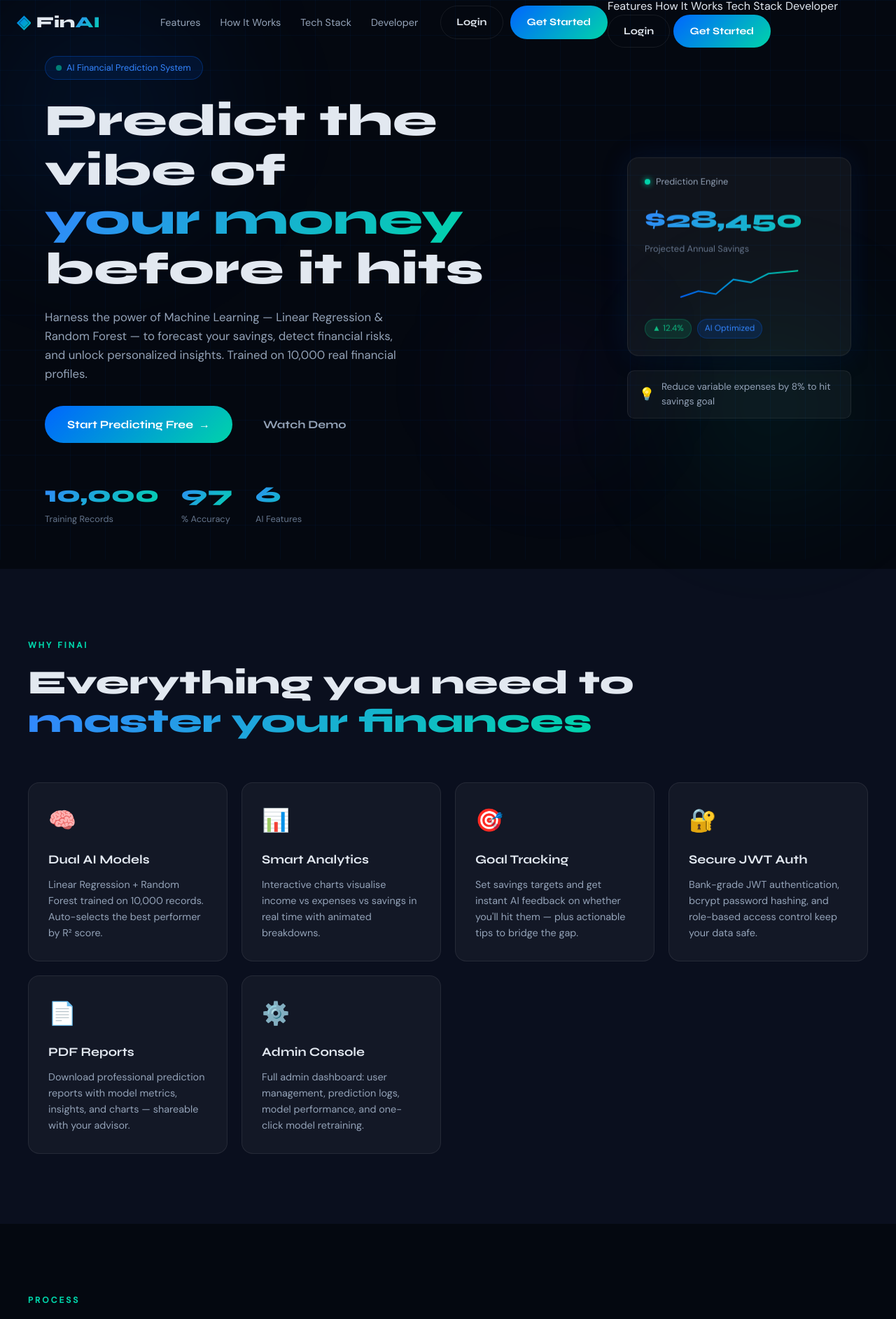
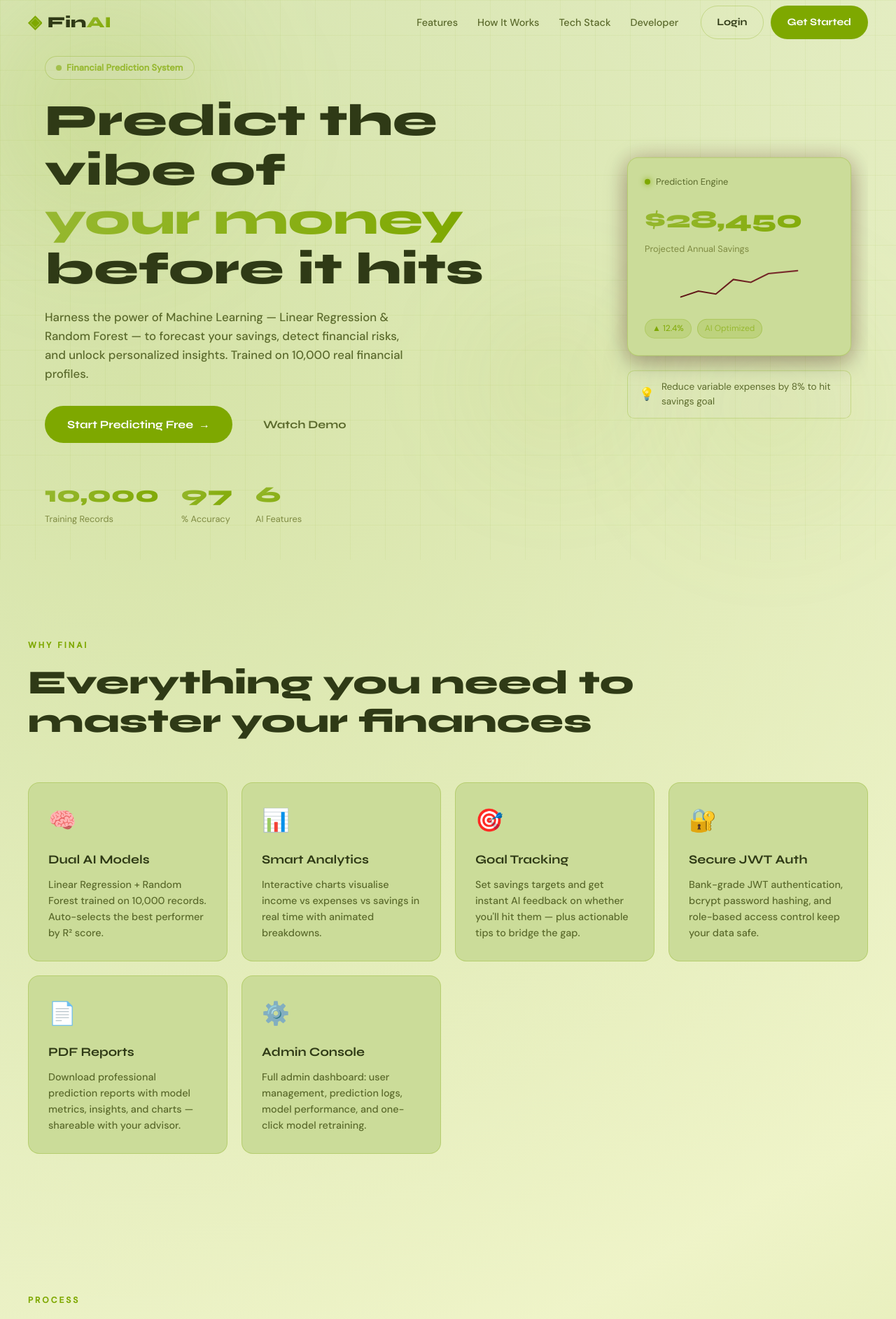
Before and after one commit to baarti20/finAI, a Flask app: page / in a window 1280 px wide. Shown: the top 1885 px of the page at 70% size. Run offline with Flask 3, Linux system fonts and the light colour scheme.

Commit message:
Updated project files

```diff
--- a/backend/app.py
+++ b/backend/app.py
@@ -10,7 +10,6 @@ from routes.api import api
 
 BASE_DIR = os.path.dirname(os.path.abspath(__file__))
 FRONTEND = os.path.join(BASE_DIR, '..', 'frontend')
-
 
 def create_app():
     app = Flask(__name__, static_folder=os.path.join(FRONTEND, 'static'))
@@ -65,6 +64,11 @@ def create_app():
     def static_files(filename):
         return send_from_directory(os.path.join(FRONTEND, 'static'), filename)
 
+    # Serve well-known app-specific configuration used by Chrome DevTools
+    @app.route('/.well-known/<path:filename>')
+    def well_known(filename):
+        return send_from_directory(os.path.join(FRONTEND, 'static', '.well-known'), filename)
+
     return app
 
 
--- a/frontend/static/css/main.css
+++ b/frontend/static/css/main.css
@@ -1,31 +1,36 @@
 /* FinAI — Main Stylesheet — Glassmorphism Fintech Dark Theme */
 
 :root {
-  --bg: #040810;
-  --bg2: #0a0f1e;
-  --bg3: #111827;
-  --card: rgba(255,255,255,0.04);
-  --card-border: rgba(255,255,255,0.08);
-  --card-hover: rgba(255,255,255,0.07);
-  --blue: #0066ff;
-  --blue-light: #3385ff;
-  --green: #00d4aa;
-  --green-light: #00ffcc;
-  --purple: #7c3aed;
-  --text: #e2e8f0;
-  --text-muted: #94a3b8;
-  --text-dim: #64748b;
-  --danger: #ef4444;
-  --warning: #f59e0b;
-  --success: #10b981;
+  --bg: #e5eecc;
+  --bg2: #d4e3a7;
+  --bg3: #98b933;
+  --olive-1: #e5eecc;
+  --olive-2: #d4e3a7;
+  --olive-3: #98b933;
+  --olive-4: #7ea800;
+  --olive-5: #98b933;
+  --card: #cbdc99;
+  --card-border: rgba(126, 168, 0, 0.28);
+  --card-hover: #c9dc94;
+  --blue: #7ea800;
+  --blue-light: #98b933;
+  --green: #7ea800;
+  --green-light: #98b933;
+  --purple: #e5eecc;
+  --text: #2f3a16;
+  --text-muted: #5b6a2c;
+  --text-dim: #7f8b43;
+  --danger: #7ea800;
+  --warning: #98b933;
+  --success: #7ea800;
   --radius: 16px;
   --radius-sm: 10px;
-  --transition: 0.3s cubic-bezier(0.4,0,0.2,1);
+  --transition: 0.26s ease-in-out;
   --font-display: 'Syne', sans-serif;
   --font-body: 'DM Sans', sans-serif;
-  --shadow: 0 4px 30px rgba(0,0,0,0.4);
-  --glow-blue: 0 0 40px rgba(0,102,255,0.15);
-  --glow-green: 0 0 40px rgba(0,212,170,0.15);
+  --shadow: 0 10px 34px rgba(26, 3, 3, 0.28);
+  --glow-blue: 0 0 30px rgba(125, 47, 47, 0.18);
+  --glow-green: 0 0 26px rgba(107, 33, 33, 0.18);
 }
 
 *, *::before, *::after { box-sizing: border-box; margin: 0; padding: 0; }
@@ -34,14 +39,22 @@ html { scroll-behavior: smooth; font-size: 16px; }
 
 body {
   font-family: var(--font-body);
-  background: var(--bg);
+  background:
+    radial-gradient(circle at 15% 12%, rgba(126, 168, 0, 0.18), transparent 42%),
+    radial-gradient(circle at 82% 88%, rgba(152, 185, 51, 0.16), transparent 38%),
+    linear-gradient(150deg, var(--bg) 0%, #f2f6ce 44%, var(--bg3) 100%);
   color: var(--text);
   line-height: 1.6;
   overflow-x: hidden;
 }
 
+p {
+  font-weight: 550;
+}
+
 a { text-decoration: none; color: inherit; }
-ul { list-style: none; }
+ul { list-style: none; font-weight: 550; }
+li { font-weight: 550; }
 
 /* ─── TYPOGRAPHY ─────────────────────────────────────────────────── */
 .gradient-text {
@@ -173,11 +185,13 @@ ul { list-style: none; }
   display: flex;
   gap: 28px;
   margin-left: auto;
+  font-weight: 550;
 }
 .nav-links a {
   color: var(--text-muted);
   font-size: 0.9rem;
   transition: var(--transition);
+  font-weight: 550;
 }
 .nav-links a:hover { color: var(--text); }
 .nav-cta {
@@ -210,8 +224,8 @@ ul { list-style: none; }
   position: fixed;
   inset: 0;
   background-image:
-    linear-gradient(rgba(0,102,255,0.05) 1px, transparent 1px),
-    linear-gradient(90deg, rgba(0,102,255,0.05) 1px, transparent 1px);
+    linear-gradient(rgba(126,168,0,0.06) 1px, transparent 1px),
+    linear-gradient(90deg, rgba(126,168,0,0.06) 1px, transparent 1px);
   background-size: 50px 50px;
   pointer-events: none;
   z-index: 0;
@@ -230,18 +244,18 @@ ul { list-style: none; }
 }
 .orb-1 {
   width: 500px; height: 500px;
-  background: radial-gradient(circle, rgba(0,102,255,0.12), transparent 70%);
+  background: radial-gradient(circle, rgba(126,168,0,0.18), transparent 70%);
   top: -100px; left: -100px;
 }
 .orb-2 {
   width: 400px; height: 400px;
-  background: radial-gradient(circle, rgba(0,212,170,0.10), transparent 70%);
+  background: radial-gradient(circle, rgba(152,185,51,0.14), transparent 70%);
   bottom: 0; right: 0;
   animation-delay: -4s;
 }
 .orb-3 {
   width: 300px; height: 300px;
-  background: radial-gradient(circle, rgba(124,58,237,0.08), transparent 70%);
+  background: radial-gradient(circle, rgba(126,168,0,0.12), transparent 70%);
   top: 50%; left: 50%;
   animation-delay: -2s;
 }
@@ -261,10 +275,11 @@ ul { list-style: none; }
   align-items: center;
   gap: 8px;
   padding: 6px 16px;
-  background: rgba(0,102,255,0.1);
-  border: 1px solid rgba(0,102,255,0.3);
+  background: rgba(221, 222, 212, 0.16);
+  border: 1px solid rgba(126,168,0,0.3);
   border-radius: 50px;
   font-size: 0.8rem;
+  font-weight: 700;
   color: var(--blue-light);
   margin-bottom: 24px;
   animation: fade-up 0.6s ease both;
@@ -332,8 +347,8 @@ ul { list-style: none; }
   animation: fade-up 0.8s 0.2s ease both;
 }
 .card-float {
-  background: rgba(255,255,255,0.05);
-  backdrop-filter: blur(20px);
+  background: rgba(221, 222, 212, 0.16);
+  backdrop-filter: blur(14px);
   border: 1px solid var(--card-border);
   border-radius: var(--radius);
   padding: 24px;
@@ -381,22 +396,22 @@ ul { list-style: none; }
 }
 .badge-green {
   padding: 3px 10px;
-  background: rgba(16,185,129,0.15);
-  border: 1px solid rgba(16,185,129,0.3);
+  background: rgba(152,185,51,0.24);
+  border: 1px solid rgba(152,185,51,0.35);
   border-radius: 50px;
   font-size: 0.75rem;
   color: var(--success);
 }
 .badge-blue {
   padding: 3px 10px;
-  background: rgba(0,102,255,0.15);
-  border: 1px solid rgba(0,102,255,0.3);
+  background: rgba(126,168,0,0.18);
+  border: 1px solid rgba(126,168,0,0.3);
   border-radius: 50px;
   font-size: 0.75rem;
   color: var(--blue-light);
 }
 .card-insight {
-  background: rgba(255,255,255,0.04);
+  background: rgba(221, 222, 212, 0.1);
   border: 1px solid var(--card-border);
   border-radius: var(--radius-sm);
   padding: 12px 16px;
@@ -431,10 +446,11 @@ ul { list-style: none; }
   font-weight: 800;
   line-height: 1.15;
   margin-bottom: 60px;
+  color: var(--text);
 }
 
 /* ─── FEATURES ───────────────────────────────────────────────────── */
-.features { background: var(--bg2); }
+.features { background: transparent; }
 .features-grid {
   display: grid;
   grid-template-columns: repeat(auto-fit, minmax(280px, 1fr));
@@ -1383,7 +1431,7 @@ select option {
 ::-webkit-scrollbar { width: 6px; }
 ::-webkit-scrollbar-track { background: var(--bg); }
 ::-webkit-scrollbar-thumb {
-  background: rgba(0,102,255,0.3);
+  background: rgba(126,168,0,0.35);
   border-radius: 3px;
 }
 
@@ -1391,6 +1439,55 @@ select option {
 @keyframes fade-up {
   from { opacity: 0; transform: translateY(24px); }
   to { opacity: 1; transform: translateY(0); }
+}
+
+/* Matte mode: remove glass/frosted effects */
+.nav.scrolled,
+.card-float,
+.auth-card,
+.sidebar,
+.panel-card,
+.chatbot-window,
+.analytics-stat-card,
+.stat-card,
+.feature-card,
+.tech-card,
+.dev-card,
+.cta-box,
+.admin-tab,
+.chat-msg.bot,
+.chatbot-input,
+#navMobileMenu,
+.loading-overlay,
+.sidebar-backdrop {
+  backdrop-filter: none !important;
+}
+
+.card-float,
+.auth-card,
+.panel-card,
+.analytics-stat-card,
+.stat-card,
+.feature-card,
+.tech-card,
+.dev-card,
+.cta-box,
+.admin-tab,
+.chat-msg.bot,
+.chatbot-input {
+  background: var(--card) !important;
+  border-color: var(--card-border) !important;
+}
+
+.sidebar,
+#navMobileMenu,
+.chatbot-window {
+  background: var(--bg2) !important;
+}
+
+.loading-overlay,
+.sidebar-backdrop {
+  background: rgba(26, 3, 3, 0.82) !important;
 }
 
 /* ─── RESPONSIVE ─────────────────────────────────────────────────── */
--- a/frontend/templates/index.html
+++ b/frontend/templates/index.html
@@ -29,15 +29,7 @@
     </div>
     <button class="nav-toggle" id="navToggle" aria-label="Toggle menu">☰</button>
   </div>
-  <!-- Mobile menu -->
-  <div class="nav-mobile-menu" id="navMobileMenu">
-    <a href="#features">Features</a>
-    <a href="#how-it-works">How It Works</a>
-    <a href="#tech">Tech Stack</a>
-    <a href="#developer">Developer</a>
-    <a href="/login" class="btn-outline">Login</a>
-    <a href="/register" class="btn-primary">Get Started</a>
-  </div>
+
 </nav>
 
 <!-- ─── HERO ─────────────────────────────────────────────────────────── -->
@@ -51,7 +43,7 @@
   <div class="hero-content">
     <div class="hero-badge">
       <span class="badge-dot"></span>
-      AI Financial Prediction System
+      Financial Prediction System
     </div>
     <h1 class="hero-title">
       Predict the vibe of<br/>
@@ -90,8 +82,8 @@
             fill="none" stroke="url(#g1)" stroke-width="2.5" stroke-linecap="round"/>
           <defs>
             <linearGradient id="g1" x1="0%" y1="0%" x2="100%" y2="0%">
-              <stop offset="0%" stop-color="#0066ff"/>
-              <stop offset="100%" stop-color="#00d4aa"/>
+              <stop offset="0%" stop-color="#5c1313"/>
+              <stop offset="100%" stop-color="#7d2f2f"/>
             </linearGradient>
           </defs>
         </svg>
@@ -112,7 +104,7 @@
 <section class="features section" id="features">
   <div class="container">
     <div class="section-label">Why FinAI</div>
-    <h2 class="section-title">Everything you need to<br/><span class="gradient-text">master your finances</span></h2>
+    <h2 class="section-title">Everything you need to<br/>master your finances</h2>
     <div class="features-grid">
       <div class="feature-card" style="--delay:0s">
         <div class="feature-icon">🧠</div>
@@ -152,7 +144,7 @@
 <section class="how-it-works section" id="how-it-works">
   <div class="container">
     <div class="section-label">Process</div>
-    <h2 class="section-title">Three steps to your<br/><span class="gradient-text">financial forecast</span></h2>
+    <h2 class="section-title">Three steps to your<br/>financial forecast</h2>
     <div class="steps">
       <div class="step">
         <div class="step-num">01</div>
@@ -185,7 +177,7 @@
 <section class="tech section" id="tech">
   <div class="container">
     <div class="section-label">Architecture</div>
-    <h2 class="section-title">Built with production-grade<br/><span class="gradient-text">technology</span></h2>
+    <h2 class="section-title">Built with production-grade<br/>technology</h2>
     <div class="tech-grid">
       <div class="tech-card">
         <div class="tech-badge">Frontend</div>
@@ -222,7 +214,7 @@
 <section class="developer section" id="developer">
   <div class="container">
     <div class="section-label" style="text-align:center">Developers</div>
-    <h2 class="section-title" style="text-align:center;margin-bottom:40px">Meet the <span class="gradient-text">team</span></h2>
+    <h2 class="section-title" style="text-align:center;margin-bottom:40px">Meet the team</h2>
     <div class="dev-grid">
 
       <div class="dev-card">
@@ -234,7 +226,7 @@
           <div style="display:flex;flex-direction:column;gap:8px;margin-bottom:20px">
             <div style="display:flex;align-items:center;gap:10px">
               <span style="font-size:0.75rem;font-weight:700;letter-spacing:2px;text-transform:uppercase;color:var(--text-dim);min-width:90px">Name</span>
-              <span style="color:var(--text);font-weight:600">Aarti Bhanushali</span>
+              <span style="color:var(--text);font-weight:600">Kajal Bamaniya</span>
             </div>
             <div style="display:flex;align-items:center;gap:10px">
               <span style="font-size:0.75rem;font-weight:700;letter-spacing:2px;text-transform:uppercase;color:var(--text-dim);min-width:90px">Stream</span>
@@ -253,7 +245,7 @@
           <div style="display:flex;flex-direction:column;gap:8px;margin-bottom:20px">
             <div style="display:flex;align-items:center;gap:10px">
               <span style="font-size:0.75rem;font-weight:700;letter-spacing:2px;text-transform:uppercase;color:var(--text-dim);min-width:90px">Name</span>
-              <span style="color:var(--text);font-weight:600">Kajal Bamaniya</span>
+              <span style="color:var(--text);font-weight:600">Aarti Bhanushali</span>
             </div>
             <div style="display:flex;align-items:center;gap:10px">
               <span style="font-size:0.75rem;font-weight:700;letter-spacing:2px;text-transform:uppercase;color:var(--text-dim);min-width:90px">Stream</span>
--- a/frontend/templates/register.html
+++ b/frontend/templates/register.html
@@ -72,7 +72,7 @@
     <div class="form-row">
       <div class="form-group">
         <label>Phone Number</label>
-        <input type="tel" id="phone" class="form-control" placeholder="9876543210" autocomplete="tel" oninput="validateField(this,'phone')"/>
+        <input type="tel" id="phone" class="form-control" placeholder="9876543210" autocomplete="tel" pattern="[0-9]*" inputmode="numeric" oninput="this.value=this.value.replace(/[^0-9]/g,'');validateField(this,'phone')"/>
         <div class="field-hint" id="phoneHint"></div>
       </div>
       <div class="form-group">
```
Also changed, not shown: other parts of frontend/static/css/main.css (+116 -82 lines), backend/routes/api.py (+20 -3 lines), frontend/static/js/admin.js (+12 -12 lines), frontend/static/js/auth.js (+13 -13 lines), frontend/static/js/dashboard.js (+26 -27 lines), frontend/templates/admin.html (+5 -5 lines), frontend/templates/dashboard.html (+6 -7 lines), frontend/templates/login.html (+7 -7 lines), README.md, data/financial_dataset.csv.
